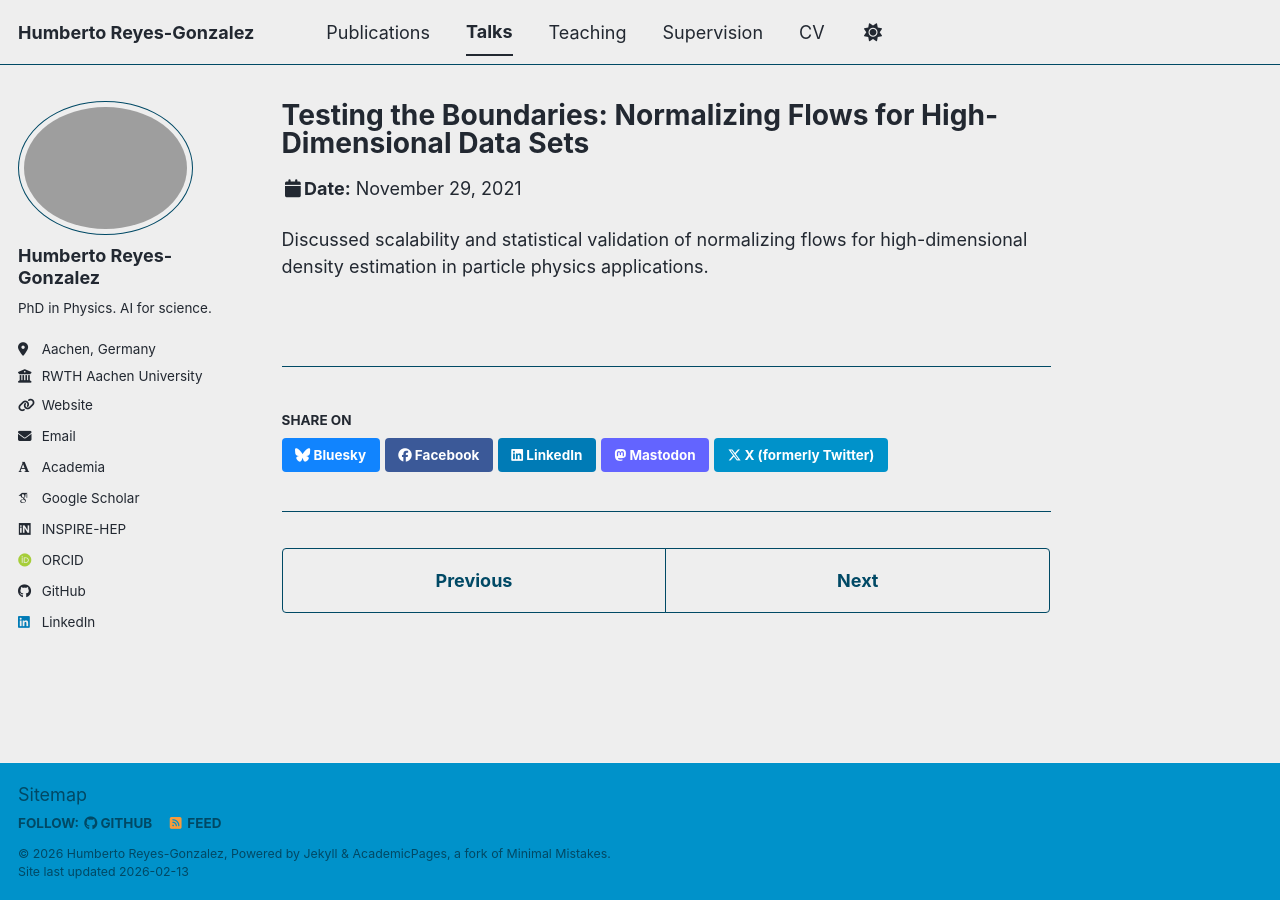
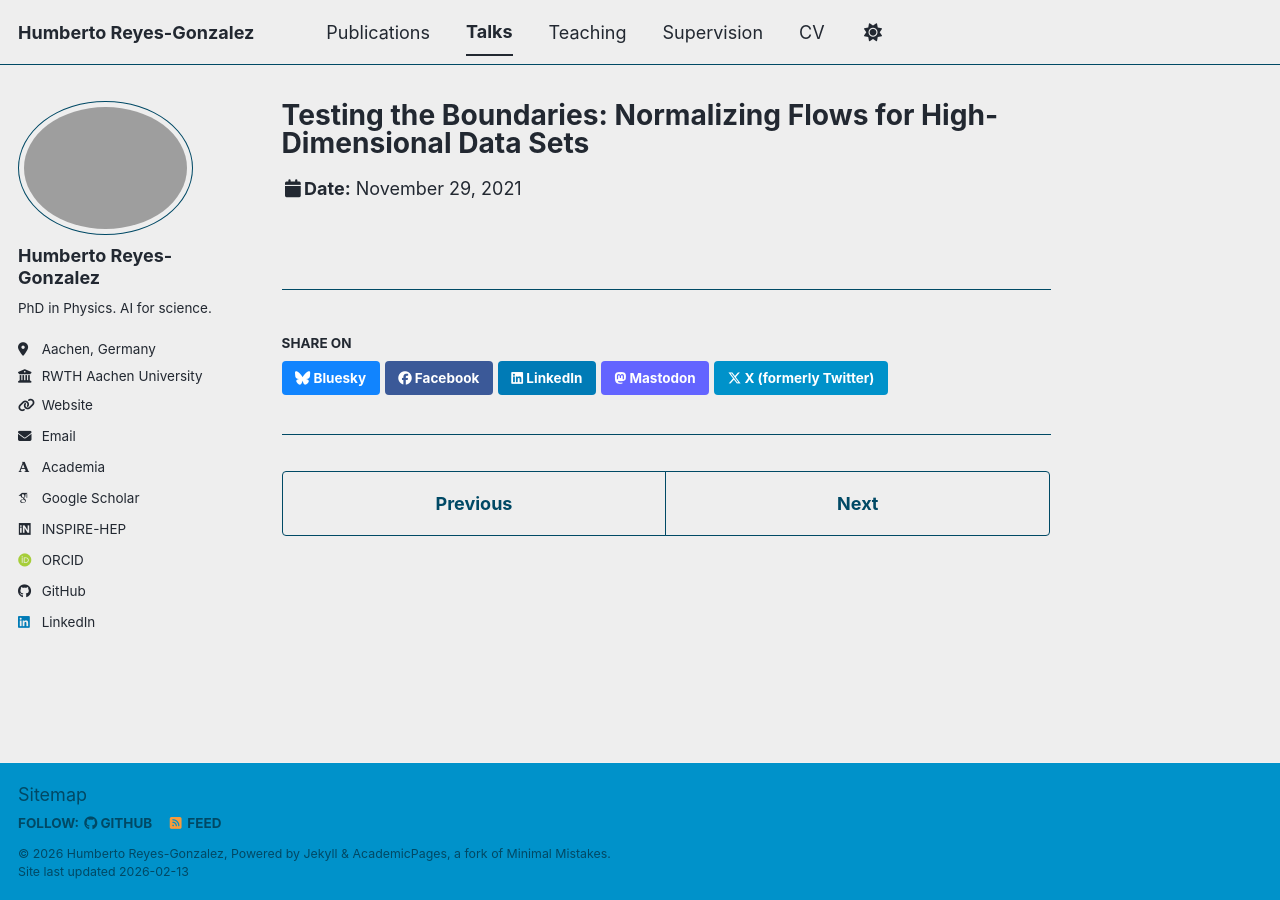
Before and after one commit to hreyes91/hreyes91.github.io, a Jekyll site: the page built from _talks/2021-11-29-acat.md, in a window 1280 px wide. Built offline with Jekyll 4.4.1, drawn with Linux system fonts in a browser that asks for light colours; some web fonts are replaced; a script bundle is joined from its source files by our own code; library files that are not in the unit come from our copies.

Commit message:
Update 2021-11-29-acat.md

```diff
--- a/_talks/2021-11-29-acat.md
+++ b/_talks/2021-11-29-acat.md
@@ -8,4 +8,3 @@ date: 2021-11-29
 location: "Virtual"
 talk_url: "https://indico.cern.ch/event/855454/contributions/4606398/"
 ---
-Discussed scalability and statistical validation of normalizing flows for high-dimensional density estimation in particle physics applications.
```
